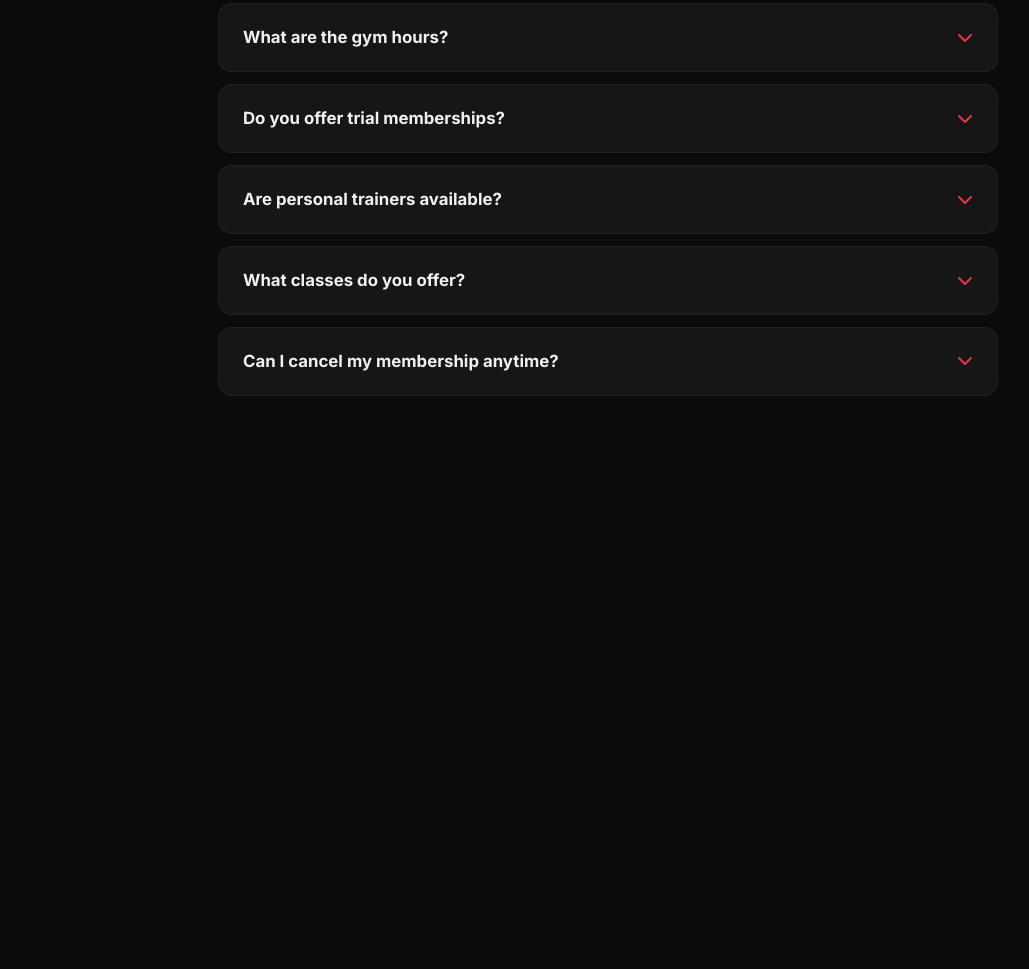
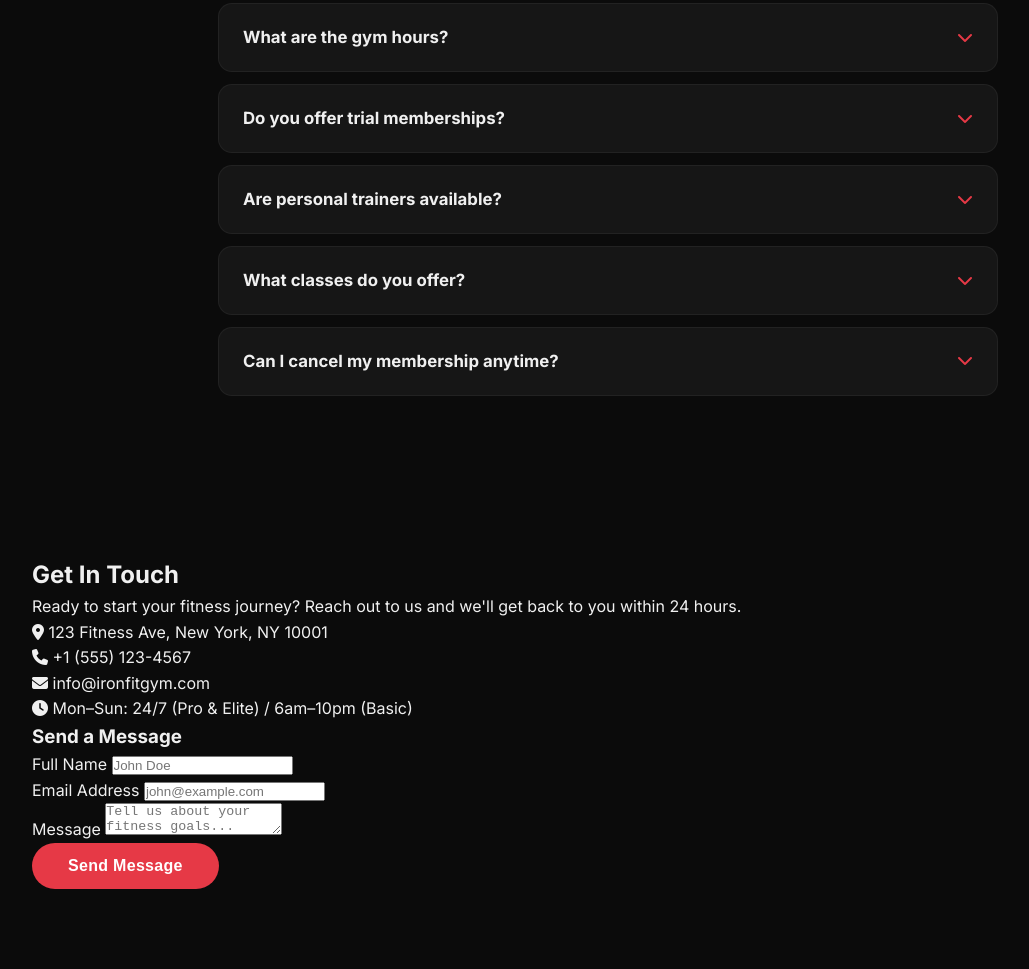
Before and after one commit to HaithamAbuDraz/IronFit, a plain HTML site: page index.html in a window 1280 px wide. Shown: the part 4500-5469 px from the top of the page, without its empty margins (32-1061 px from the left). Before the commit the page ends 4976 px from the top, so only its background shows below. Drawn offline with Linux system fonts and the light colour scheme.

Commit message:
Add Contact section with information and message form

```diff
--- a/index.html
+++ b/index.html
@@ -300,6 +300,39 @@
       </div>
     </section>
 
+    <!-- ===== CONTACT ===== -->
+    <section class="contact section" id="contact">
+      <div class="container">
+        <div class="contact-info">
+          <h2>Get In <span>Touch</span></h2>
+          <p>Ready to start your fitness journey? Reach out to us and we'll get back to you within 24 hours.</p>
+          <ul class="contact-details">
+            <li><i class="fas fa-map-marker-alt"></i> 123 Fitness Ave, New York, NY 10001</li>
+            <li><i class="fas fa-phone"></i> +1 (555) 123-4567</li>
+            <li><i class="fas fa-envelope"></i> info@ironfitgym.com</li>
+            <li><i class="fas fa-clock"></i> Mon–Sun: 24/7 (Pro &amp; Elite) / 6am–10pm (Basic)</li>
+          </ul>
+        </div>
+        <div class="contact-form">
+          <h3>Send a Message</h3>
+          <form id="contactForm">
+            <div class="form-group">
+              <label for="name">Full Name</label>
+              <input type="text" id="name" placeholder="John Doe" required />
+            </div>
+            <div class="form-group">
+              <label for="email">Email Address</label>
+              <input type="email" id="email" placeholder="john@example.com" required />
+            </div>
+            <div class="form-group">
+              <label for="message">Message</label>
+              <textarea id="message" placeholder="Tell us about your fitness goals..." required></textarea>
+            </div>
+            <button type="submit" class="btn">Send Message</button>
+          </form>
+        </div>
+      </div>
+    </section>
   </main>
 </body>
 
```
